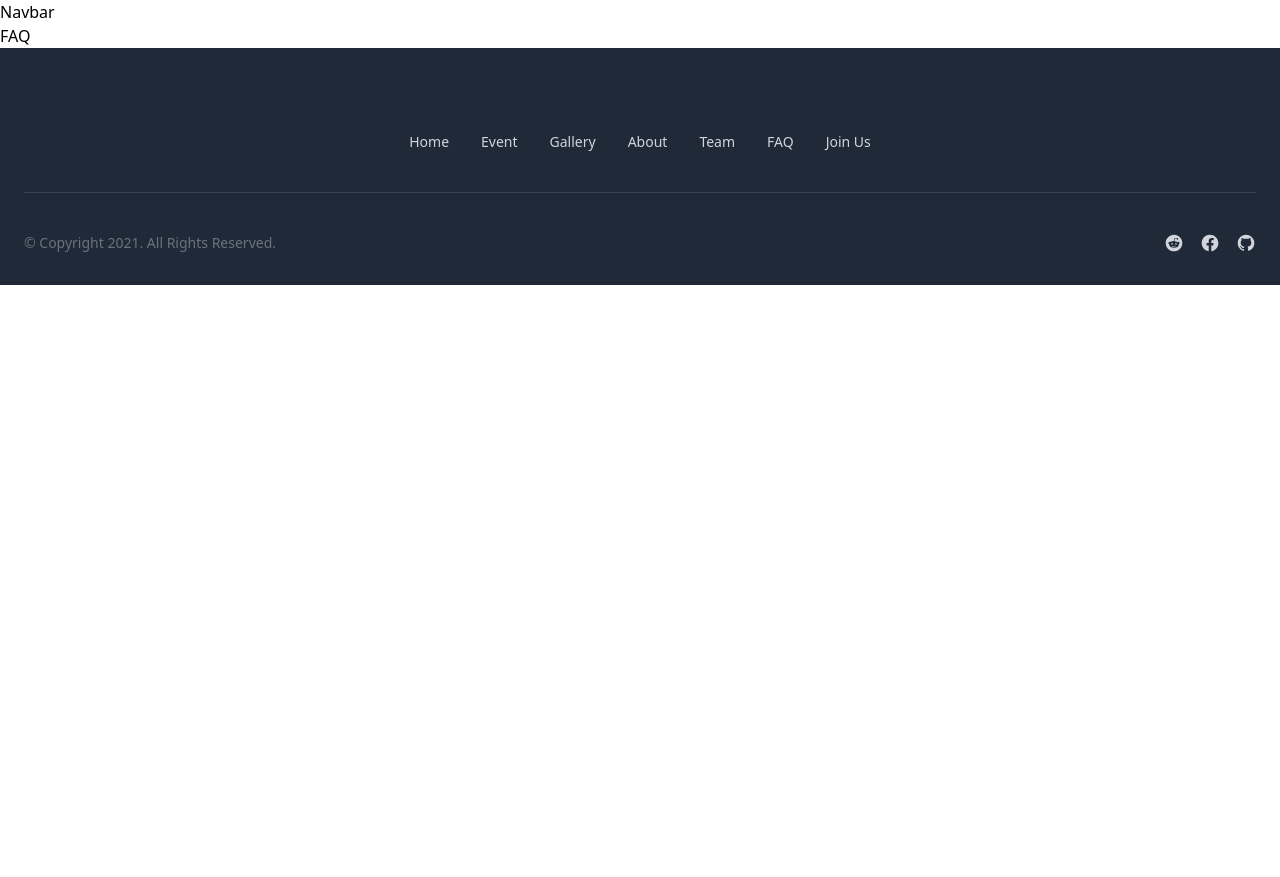
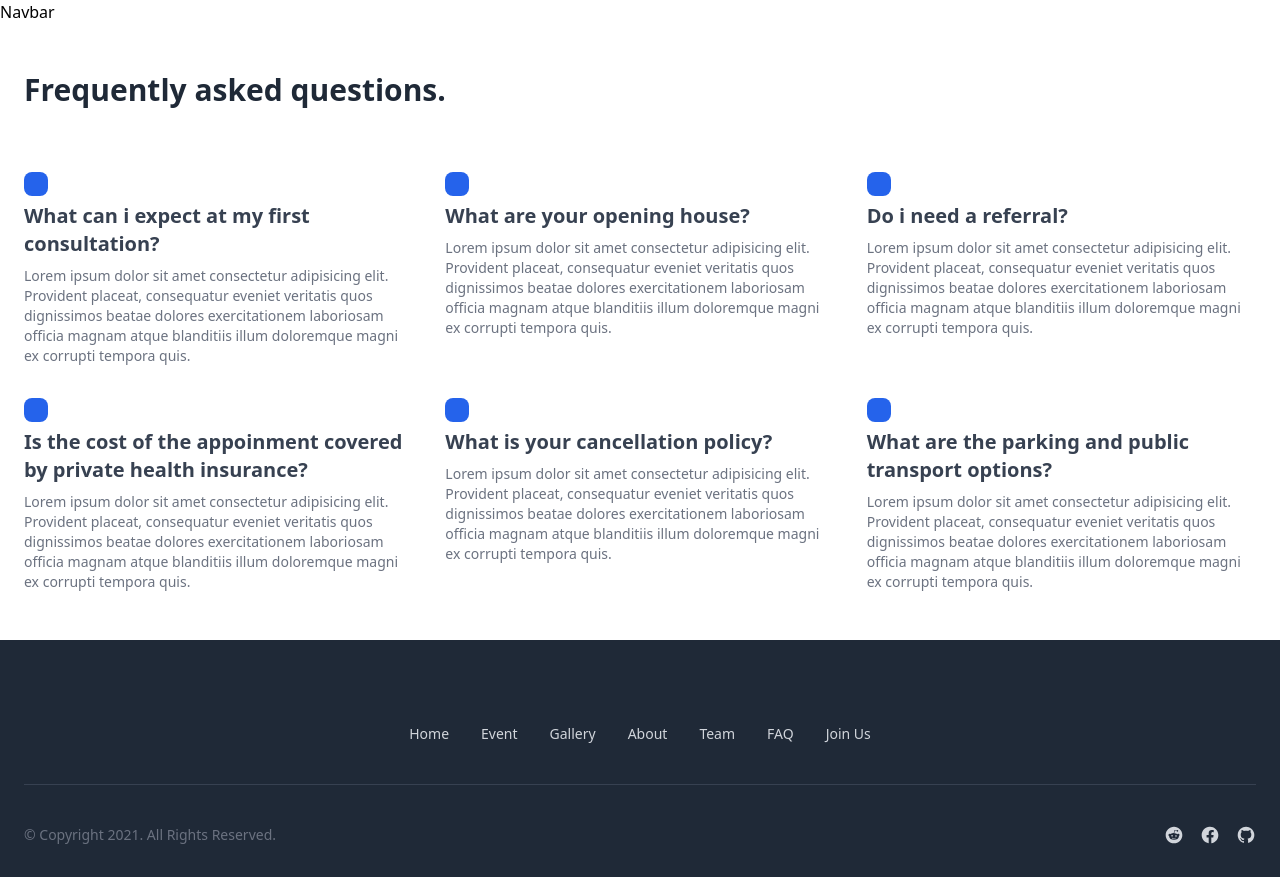
Before and after one commit to Dcoder-Nikhil/GDG-website, a React (Vite) app in the folder client/: page /faq in a window 1280 px wide. Before the commit the page ends 800 px from the top, so only its background shows below. Built offline with nearby package versions, Linux system fonts and the light colour scheme.

Commit message:
FAQ done

```diff
--- /dev/null
+++ b/client/src/Components/FAQ/FAQHero.jsx
@@ -0,0 +1,129 @@
+import { Box } from "@mui/material";
+import React from "react";
+
+const FAQHero = () => {
+  return (
+    <Box>
+      <section className="bg-white dark:bg-gray-900">
+        <div className="container px-6 py-12 mx-auto">
+          <h1 className="text-2xl font-semibold text-gray-800 lg:text-3xl dark:text-white">
+            Frequently asked questions.
+          </h1>
+
+          <div className="grid grid-cols-1 gap-8 mt-8 lg:mt-16 md:grid-cols-2 xl:grid-cols-3">
+            <div>
+              <div className="inline-block p-3 text-white bg-blue-600 rounded-lg"></div>
+
+              <div>
+                <h1 className="text-xl font-semibold text-gray-700 dark:text-white">
+                  What can i expect at my first consultation?
+                </h1>
+
+                <p className="mt-2 text-sm text-gray-500 dark:text-gray-300">
+                  Lorem ipsum dolor sit amet consectetur adipisicing elit.
+                  Provident placeat, consequatur eveniet veritatis quos
+                  dignissimos beatae dolores exercitationem laboriosam officia
+                  magnam atque blanditiis illum doloremque magni ex corrupti
+                  tempora quis.
+                </p>
+              </div>
+            </div>
+
+            <div>
+              <div className="inline-block p-3 text-white bg-blue-600 rounded-lg"></div>
+
+              <div>
+                <h1 className="text-xl font-semibold text-gray-700 dark:text-white">
+                  What are your opening house?
+                </h1>
+
+                <p className="mt-2 text-sm text-gray-500 dark:text-gray-300">
+                  Lorem ipsum dolor sit amet consectetur adipisicing elit.
+                  Provident placeat, consequatur eveniet veritatis quos
+                  dignissimos beatae dolores exercitationem laboriosam officia
+                  magnam atque blanditiis illum doloremque magni ex corrupti
+                  tempora quis.
+                </p>
+              </div>
+            </div>
+
+            <div>
+              <div className="inline-block p-3 text-white bg-blue-600 rounded-lg"></div>
+
+              <div>
+                <h1 className="text-xl font-semibold text-gray-700 dark:text-white">
+                  Do i need a referral?
+                </h1>
+
+                <p className="mt-2 text-sm text-gray-500 dark:text-gray-300">
+                  Lorem ipsum dolor sit amet consectetur adipisicing elit.
+                  Provident placeat, consequatur eveniet veritatis quos
+                  dignissimos beatae dolores exercitationem laboriosam officia
+                  magnam atque blanditiis illum doloremque magni ex corrupti
+                  tempora quis.
+                </p>
+              </div>
+            </div>
+
+            <div>
+              <div className="inline-block p-3 text-white bg-blue-600 rounded-lg"></div>
+
+              <div>
+                <h1 className="text-xl font-semibold text-gray-700 dark:text-white">
+                  Is the cost of the appoinment covered by private health
+                  insurance?
+                </h1>
+
+                <p className="mt-2 text-sm text-gray-500 dark:text-gray-300">
+                  Lorem ipsum dolor sit amet consectetur adipisicing elit.
+                  Provident placeat, consequatur eveniet veritatis quos
+                  dignissimos beatae dolores exercitationem laboriosam officia
+                  magnam atque blanditiis illum doloremque magni ex corrupti
+                  tempora quis.
+                </p>
+              </div>
+            </div>
+
+            <div>
+              <div className="inline-block p-3 text-white bg-blue-600 rounded-lg"></div>
+
+              <div>
+                <h1 className="text-xl font-semibold text-gray-700 dark:text-white">
+                  What is your cancellation policy?
+                </h1>
+
+                <p className="mt-2 text-sm text-gray-500 dark:text-gray-300">
+                  Lorem ipsum dolor sit amet consectetur adipisicing elit.
+                  Provident placeat, consequatur eveniet veritatis quos
+                  dignissimos beatae dolores exercitationem laboriosam officia
+                  magnam atque blanditiis illum doloremque magni ex corrupti
+                  tempora quis.
+                </p>
+              </div>
+            </div>
+
+            <div>
+              <div className="inline-block p-3 text-white bg-blue-600 rounded-lg"></div>
+
+              <div>
+                <h1 className="text-xl font-semibold text-gray-700 dark:text-white">
+                  What are the parking and public transport options?
+                </h1>
+
+                <p className="mt-2 text-sm text-gray-500 dark:text-gray-300">
+                  Lorem ipsum dolor sit amet consectetur adipisicing elit.
+                  Provident placeat, consequatur eveniet veritatis quos
+                  dignissimos beatae dolores exercitationem laboriosam officia
+                  magnam atque blanditiis illum doloremque magni ex corrupti
+                  tempora quis.
+                </p>
+              </div>
+            </div>
+          </div>
+        </div>
+      </section>
+    </Box>
+  );
+};
+
+export default FAQHero;
--- a/client/src/Pages/FAQ.jsx
+++ b/client/src/Pages/FAQ.jsx
@@ -1,8 +1,12 @@
+import { Box } from '@mui/material'
 import React from 'react'
+import FAQHero from '../Components/FAQ/FAQHero'
 
 const FAQ = () => {
   return (
-    <div>FAQ</div>
+    <Box>
+      <FAQHero />
+    </Box>
   )
 }
 
```
